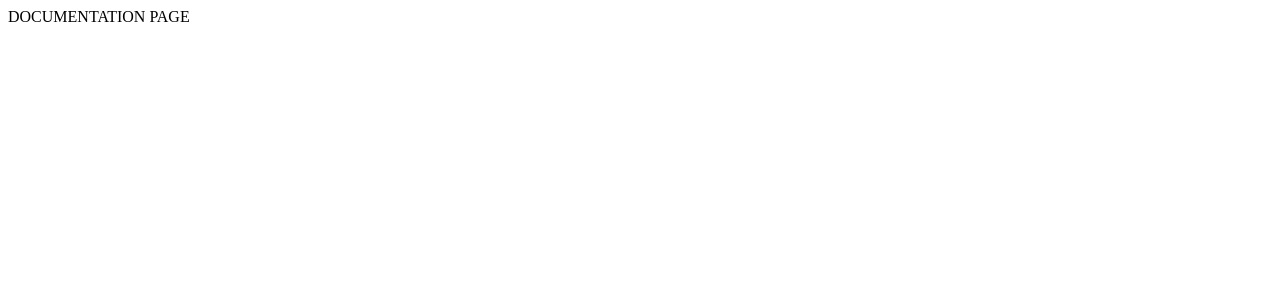
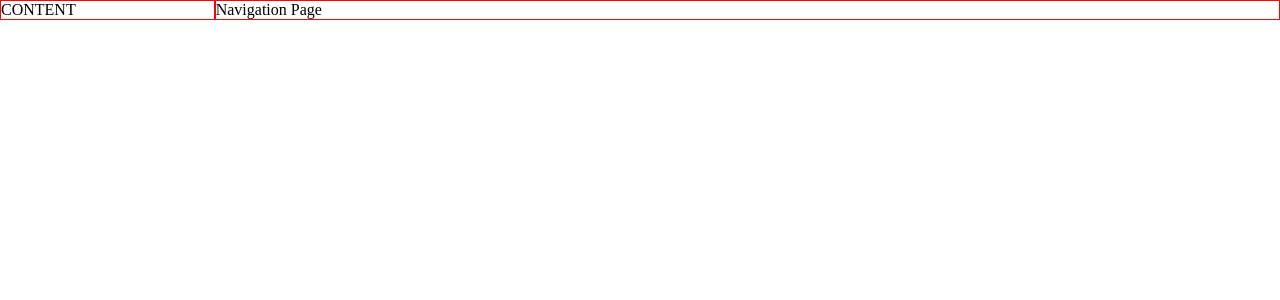
Before and after one commit to promie/fcc-technical-documentation, a Vue app: page / in a window 1280 px wide. Shown: the top 300 px of the page. Built offline with nearby package versions, Linux system fonts and the light colour scheme.

Commit message:
Created structure for project

```diff
--- a/src/views/Documentation.vue
+++ b/src/views/Documentation.vue
@@ -1,19 +1,64 @@
 <script>
+import Content from '@/components/Content.vue'
+import Navigation from '@/components/Navigation.vue'
+
 export default {
-  name: 'Documentation'
+  name: 'Documentation',
+  components: {
+    Content,
+    Navigation
+  }
 }
 </script>
 
 <template>
   <div class="documentation">
-    DOCUMENTATION PAGE
+    <div class="content">
+      <Content />
+    </div>
+
+    <div class="navigation">
+      <Navigation />
+    </div>
   </div>
 </template>
 
 <style>
 /* Mobile First Approach */
+* {
+  margin: 0;
+}
+
+.documentation {
+  display: flex;
+  flex-direction: column;
+}
+
+.navigation {
+  flex: 5;
+  border: 1px solid red;
+}
+
+.content {
+  flex: 1;
+  border: 1px solid red;
+}
 
 @media only screen and (min-width: 768px) {
   /* Desktop View */
+  .documentation {
+    flex-direction: row;
+    width: 100%;
+  }
+
+  .content {
+    flex: 1;
+    width: 30%;
+  }
+
+  .navigation {
+    flex: 5;
+    width: 70%;
+  }
 }
 </style>
```
